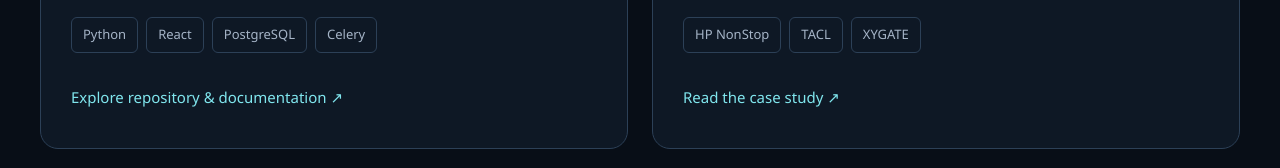
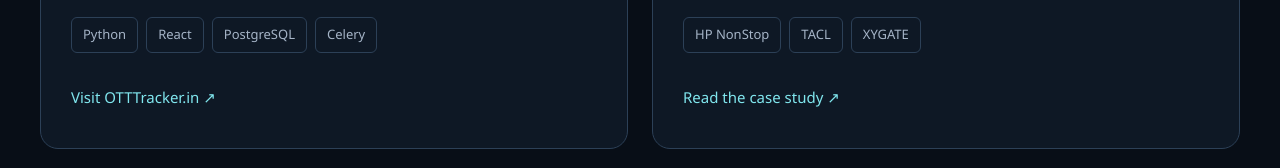
Before and after one commit to anandhuaniyan/anandhuaniyan.github.io, a website: page index.html in a window 1280 px wide. Shown: the part 6066-6234 px from the top of the page. Drawn offline with Linux system fonts and the light colour scheme.

Commit message:
Point OTT Tracker project CTA to its live website

```diff
--- a/index.html
+++ b/index.html
@@ -495,10 +495,10 @@
               </div>
               <a
                 class="text-link"
-                href="https://github.com/anandhuaniyan/indian-ott-tracker"
+                href="https://otttracker.in/"
                 target="_blank"
                 rel="noopener noreferrer"
-                >Explore repository & documentation ↗</a
+                >Visit OTTTracker.in ↗</a
               >
             </article>
             <article class="project-card">
```
